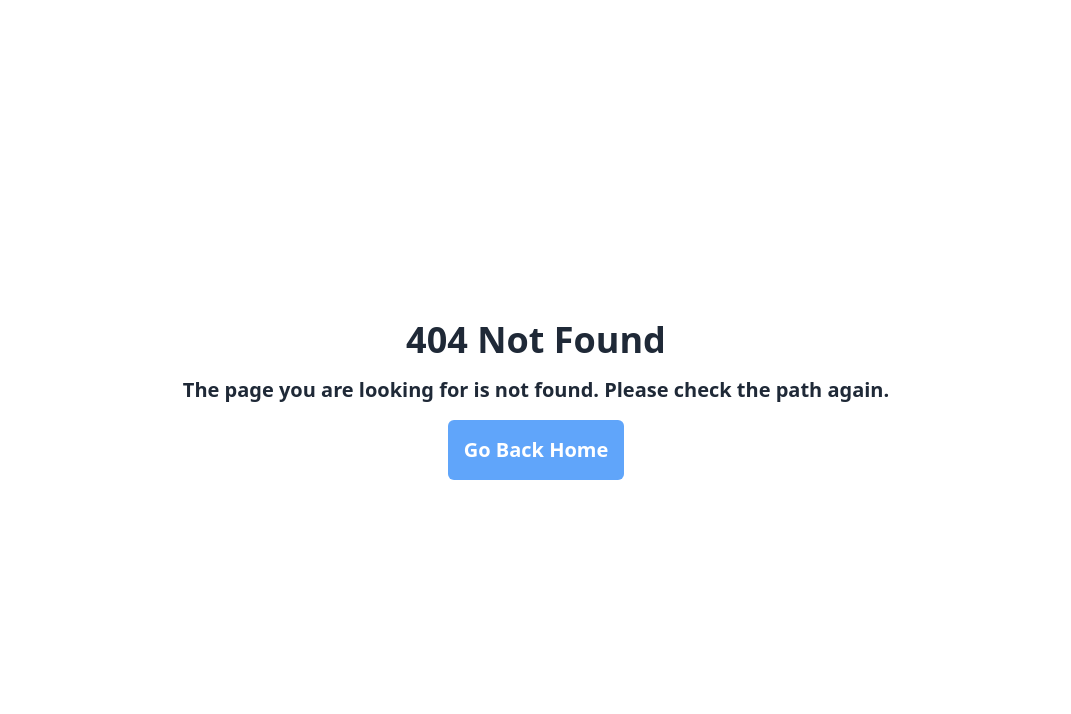
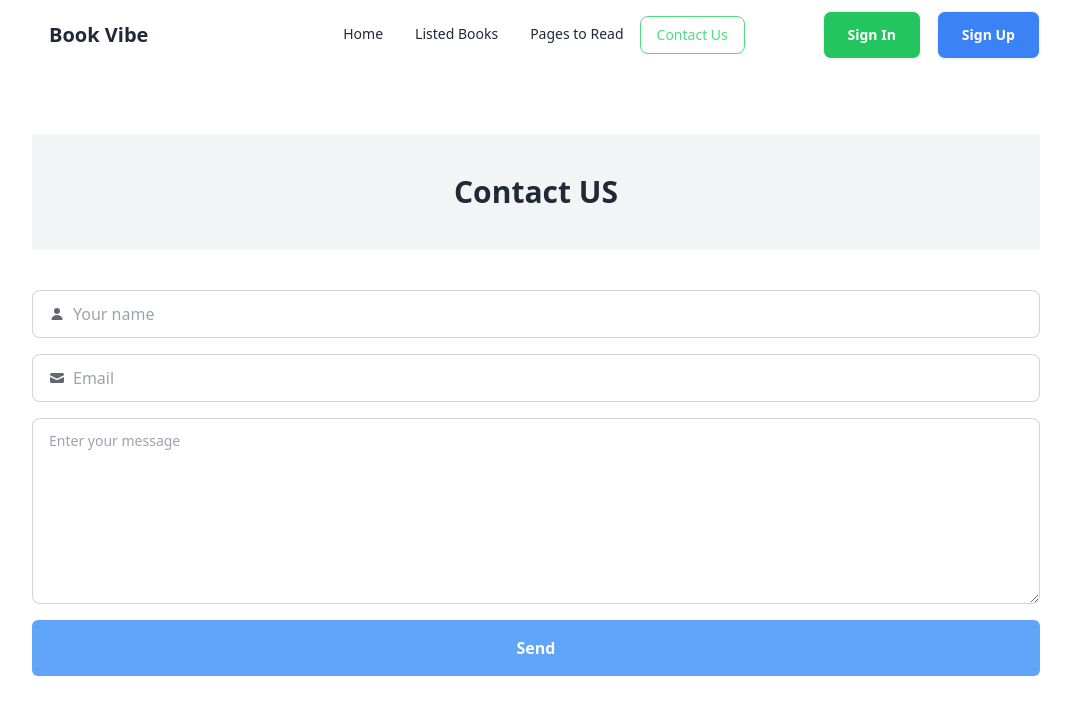
Before and after one commit to shifat97/bookvibe, a React (Vite) app: page /contact in a window 1280 px wide. Before the commit this address had no page. Shown: the top 714 px of the page, without its empty margins (104-1175 px from the left). Built offline with nearby package versions, Linux system fonts and the light colour scheme.

Commit message:
added contact page

```diff
--- a/src/components/Navbar.jsx
+++ b/src/components/Navbar.jsx
@@ -31,6 +31,16 @@ export default function Navbar() {
           to="/pages"
         >
           Pages to Read
+        </NavLink>
+      </li>
+      <li>
+        <NavLink
+          className={({ isActive }) =>
+            isActive ? "text-green-400 border border-green-400" : ""
+          }
+          to="/contact"
+        >
+          Contact Us
         </NavLink>
       </li>
     </>
--- /dev/null
+++ b/src/pages/Contact.jsx
@@ -0,0 +1,61 @@
+import { ToastContainer, toast } from "react-toastify";
+
+export default function Contact() {
+  const handleContactForm = (e) => {
+    e.preventDefault();
+    toast.success("Message sent successfully. Please wait for the reply!", {
+      position: "top-right",
+      autoClose: 5000,
+      hideProgressBar: false,
+      closeOnClick: true,
+      pauseOnHover: true,
+      draggable: true,
+      progress: undefined,
+      theme: "light",
+    });
+  };
+
+  return (
+    <div className="mt-16">
+      <h1 className="text-3xl text-center font-bold bg-gray-100 p-10">
+        Contact US
+      </h1>
+      <form className="mt-10 grid gap-4" onSubmit={handleContactForm}>
+        <label className="input input-bordered flex items-center gap-2">
+          <svg
+            xmlns="http://www.w3.org/2000/svg"
+            viewBox="0 0 16 16"
+            fill="currentColor"
+            className="w-4 h-4 opacity-70"
+          >
+            <path d="M8 8a3 3 0 1 0 0-6 3 3 0 0 0 0 6ZM12.735 14c.618 0 1.093-.561.872-1.139a6.002 6.002 0 0 0-11.215 0c-.22.578.254 1.139.872 1.139h9.47Z" />
+          </svg>
+          <input type="text" className="grow" placeholder="Your name" />
+        </label>
+        <label className="input input-bordered flex items-center gap-2">
+          <svg
+            xmlns="http://www.w3.org/2000/svg"
+            viewBox="0 0 16 16"
+            fill="currentColor"
+            className="w-4 h-4 opacity-70"
+          >
+            <path d="M2.5 3A1.5 1.5 0 0 0 1 4.5v.793c.026.009.051.02.076.032L7.674 8.51c.206.1.446.1.652 0l6.598-3.185A.755.755 0 0 1 15 5.293V4.5A1.5 1.5 0 0 0 13.5 3h-11Z" />
+            <path d="M15 6.954 8.978 9.86a2.25 2.25 0 0 1-1.956 0L1 6.954V11.5A1.5 1.5 0 0 0 2.5 13h11a1.5 1.5 0 0 0 1.5-1.5V6.954Z" />
+          </svg>
+          <input type="text" className="grow" placeholder="Email" />
+        </label>
+        <textarea
+          className="textarea textarea-bordered"
+          rows="6"
+          placeholder="Enter your message"
+        ></textarea>
+        <input
+          className="bg-blue-400 hover:bg-blue-800 text-white font-semibold p-4 rounded-md cursor-pointer"
+          type="Submit"
+          value="Send"
+        />
+      </form>
+      <ToastContainer />
+    </div>
+  );
+}
--- a/src/routes/AppRouter.jsx
+++ b/src/routes/AppRouter.jsx
@@ -8,6 +8,7 @@ import Wishlist from "../pages/Wishlist.jsx";
 import ReadBook from "../components/ReadBook.jsx";
 import WishlistBook from "../components/WishlistBook.jsx";
 import ErrorPage from "../pages/ErrorPage.jsx";
+import Contact from "../pages/Contact.jsx";
 
 // Fetch data function
 const fetchData = () => {
@@ -55,6 +56,10 @@ export const AppRouter = () => {
           path: "/pages",
           element: <Chart data={data} />,
         },
+        {
+          path: "/contact",
+          element: <Contact />,
+        },
       ],
     },
   ]);
```
